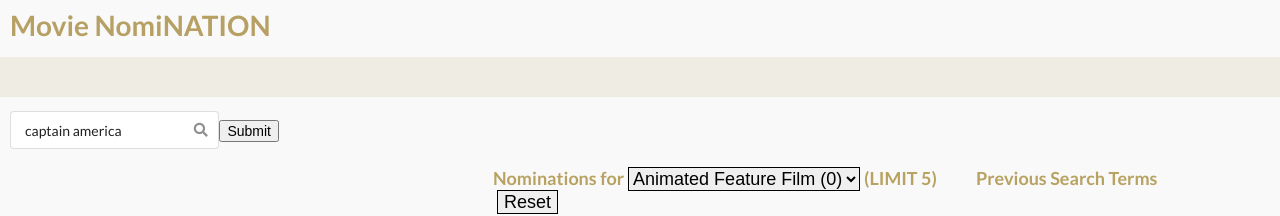
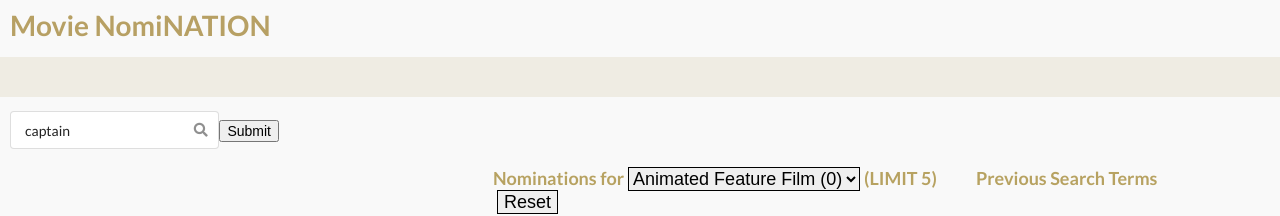
Before and after one commit to aneeshkodali/MovieNomination, a React (Create React App) app: page / in a window 1280 px wide. Shown: the top 216 px of the page. Built offline with nearby package versions, Linux system fonts and the light colour scheme.

Commit message:
Add Search Term State in App and Pass to Searchbar Component

```diff
--- a/src/components/App.js
+++ b/src/components/App.js
@@ -14,7 +14,7 @@ const App = () => {
     // bring in variables from created hook to search for movies - initialize with no search
     const [searchResults, setSearchResults, search, resultsText, setResultsText, cache, setCache] = useMovies('');
 
-
+    const [searchTerm, setSearchTerm] = useState('captain');
     // initialize category list
     const categoryList = ['Best Picture', 'Animated Feature Film', 'Cinematography', 'Costume Design'
                             , 'Directing', 'Documentary', 'Film Editing'
@@ -111,7 +111,7 @@ const App = () => {
                 <div id="divider"></div>
             </div>
             <div id="searchbar">
-                <Searchbar onSearch={search} />
+                <Searchbar searchTerm={searchTerm} onSearch={search} />
             </div>
             <div className="ui grid">
 
--- a/src/components/Searchbar.js
+++ b/src/components/Searchbar.js
@@ -1,34 +1,16 @@
 import React, { useState, useEffect } from 'react';
 import Button from './Button';
 
-const Searchbar = ({ onSearch }) => {
+const Searchbar = ({ searchTerm, onSearch }) => {
 
     // state for term
-    const [term, setTerm] = useState('captain america');
-    //const [debouncedTerm, setDebouncedTerm] = useState(term);
-
-    ////  useEffect to set debouncedTerm equal to term after x ms of non-typing
-    // useEffct to perform search on debounced term
-    // useEffect(() => {
-    //    const timerId = setTimeout(() => {
-    //        //setDebouncedTerm(term);
-    //        onSearch(term);
-    //    }, 1000);
-    //    return () => {
-    //        clearTimeout(timerId);
-    //    };
-    //}, [term]);
-
-    // useEffct to perform search on debounced term
-    //useEffect(() => {
-    //    onSearch(debouncedTerm);
-    //}, [debouncedTerm])
+    const [term, setTerm] = useState(searchTerm);
 
     const submit = (event) => {
         event.preventDefault();
         onSearch(term);
         setTerm('');
-    }
+    };
 
     return (
         <div className="ui search">
```
